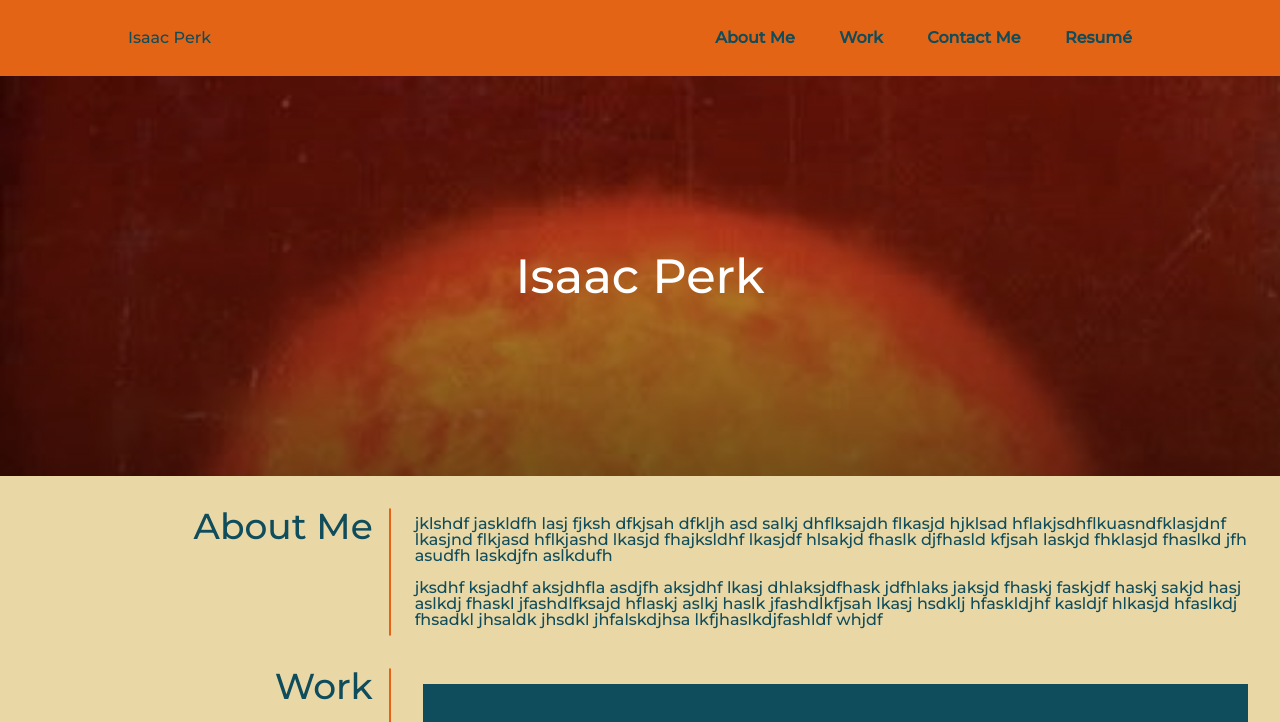
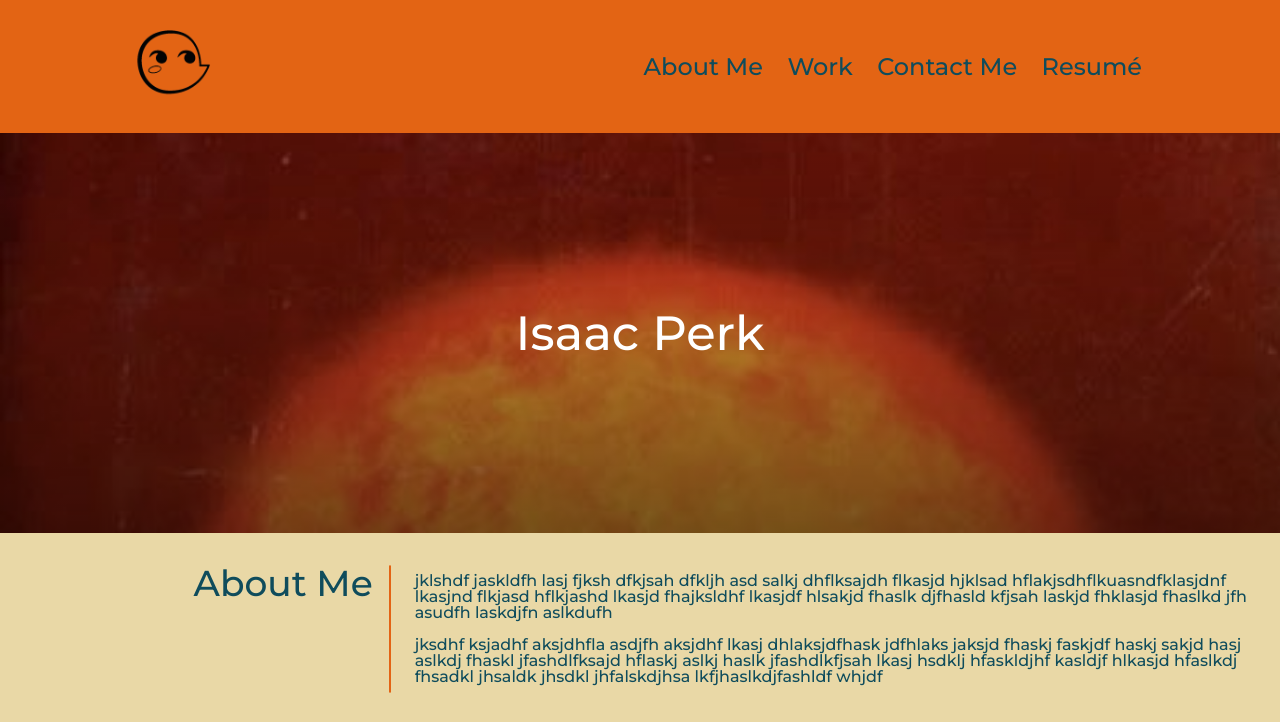
Before and after one commit to dingbat-weasel/Isaac-Perk-Professional-Portfolio, a plain HTML site: page index.html in a window 1280 px wide. Shown: the top 722 px of the page. Drawn offline with Linux system fonts and the light colour scheme.

Commit message:
added logo

```diff
--- a/assets/style.css
+++ b/assets/style.css
@@ -36,17 +36,22 @@ header {
 }
 
 .logo {
-  cursor: pointer;
   margin-right: auto;
+}
+
+.logo img {
+  height: 70px;
+  width: auto;
 }
 
 .nav_links li {
   display: inline-block;
-  padding: 0px 20px;
+  padding: 0px 10px;
 }
 
 .nav_links li a {
-  font-weight: 700;
+  font-weight: 500;
+  font-size: 24px;
   transition: all 0.3s ease 0s;
 }
 
--- a/index.html
+++ b/index.html
@@ -11,7 +11,7 @@
 
   <body>
     <header>
-      <h1 class="logo"><a href="#">Isaac Perk</a></h1>
+      <h1 class="logo"><img src="./assets/images/Logo.png" /></h1>
       <nav>
         <ul class="nav_links">
           <li><a href="#aboutMe">About Me</a></li>
```
Also changed, not shown: assets/images/Logo.png (added), assets/images/face3.png (deleted).
